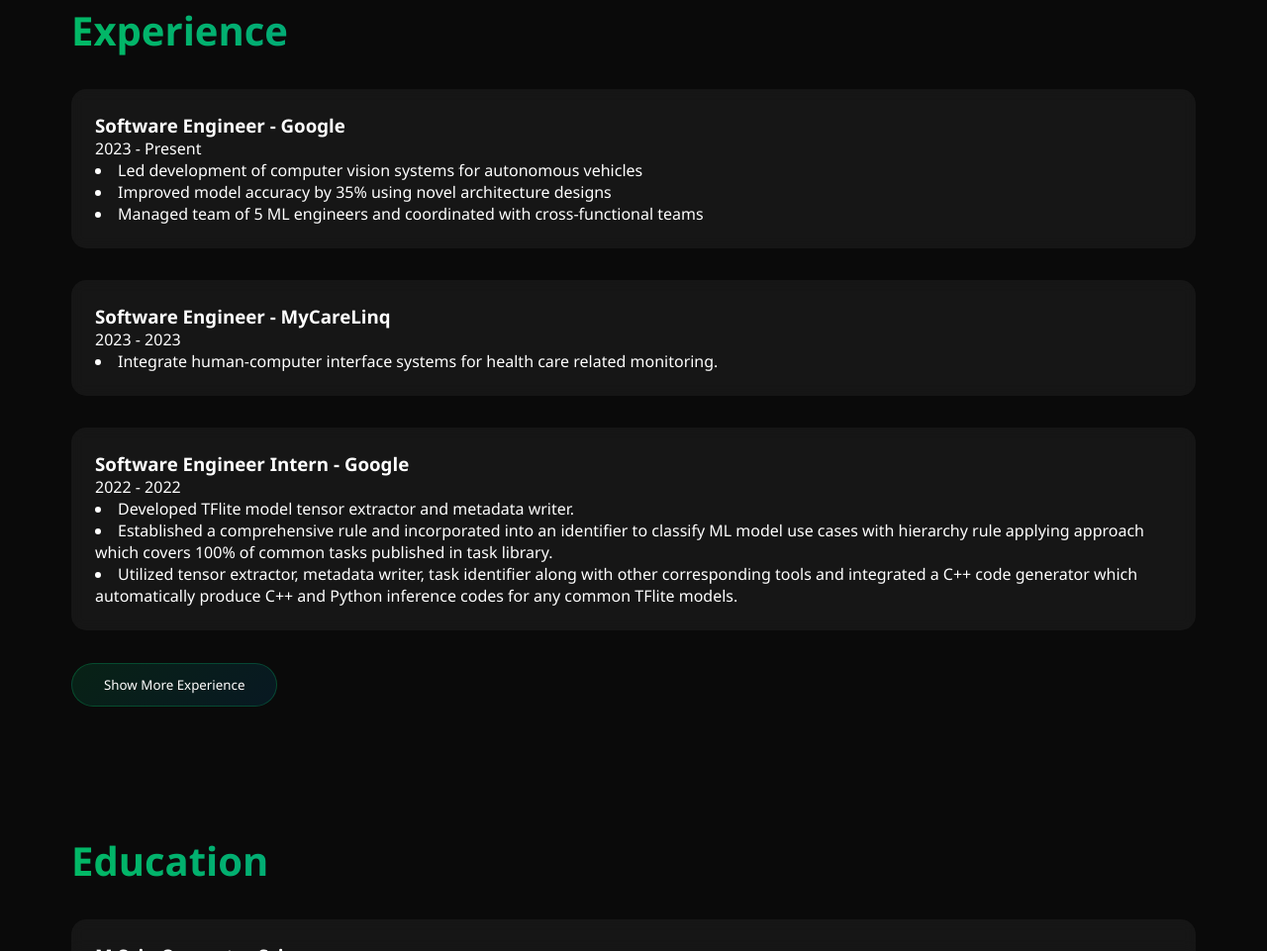
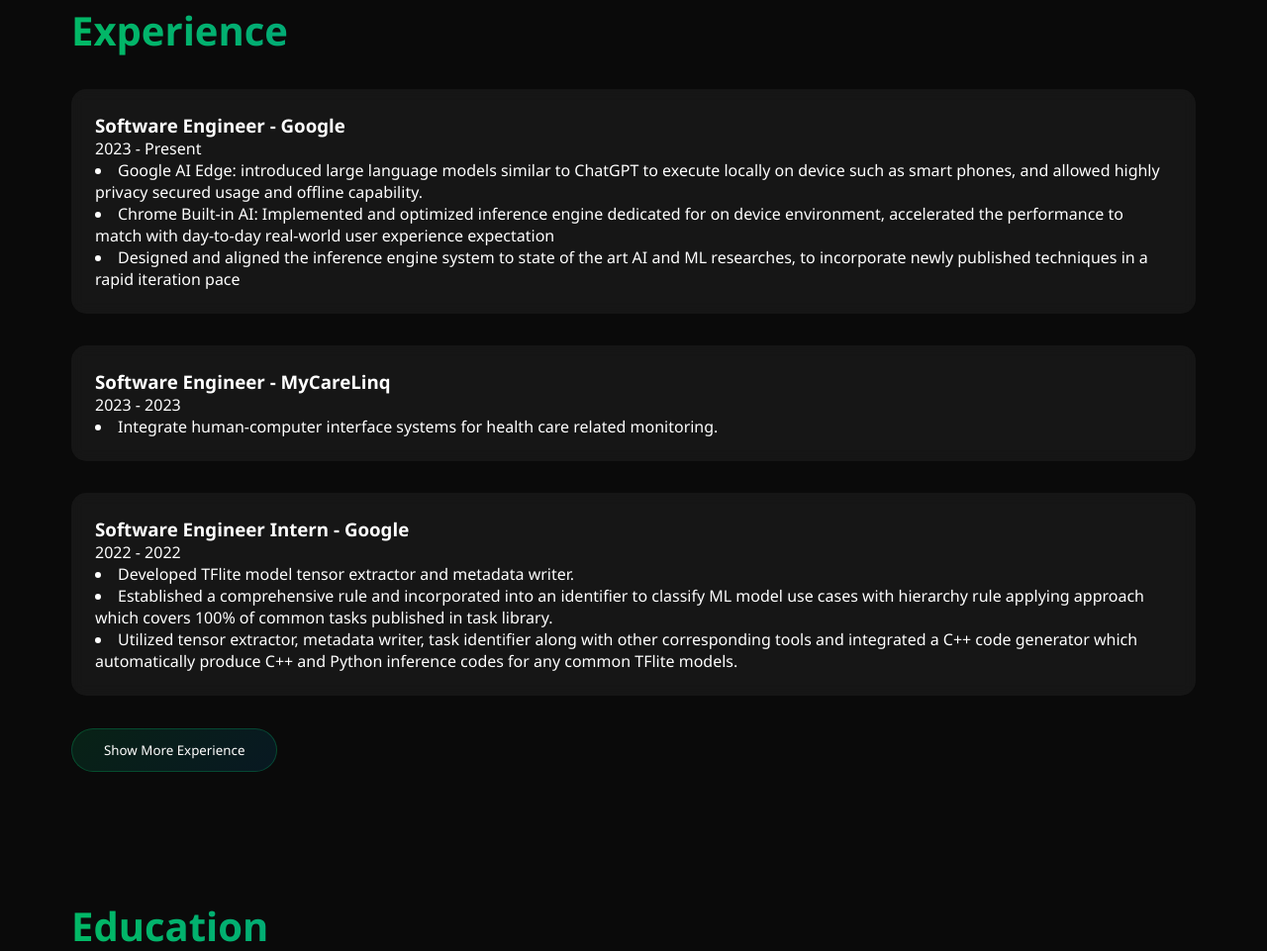
Before and after one commit to woodyhoko/portfolio_2025, a plain HTML site: page index.html in a window 1280 px wide. Shown: the part 1966-2927 px from the top of the page at 99% size. Drawn offline with nearby package versions, Linux system fonts and the light colour scheme; animation ran at ten frames a second.

Commit message:
Update index.html

```diff
--- a/index.html
+++ b/index.html
@@ -1006,14 +1006,19 @@
           <p>2023 - Present</p>
           <div>
             <li>
-              Led development of computer vision systems for autonomous vehicles
+              Google AI Edge: introduced large language models similar to
+              ChatGPT to execute locally on device such as smart phones, and
+              allowed highly privacy secured usage and offline capability.
             </li>
             <li>
-              Improved model accuracy by 35% using novel architecture designs
+              Chrome Built-in AI: Implemented and optimized inference engine
+              dedicated for on device environment, accelerated the performance
+              to match with day-to-day real-world user experience expectation
             </li>
             <li>
-              Managed team of 5 ML engineers and coordinated with
-              cross-functional teams
+              Designed and aligned the inference engine system to state of the
+              art AI and ML researches, to incorporate newly published
+              techniques in a rapid iteration pace
             </li>
           </div>
         </div>
```
